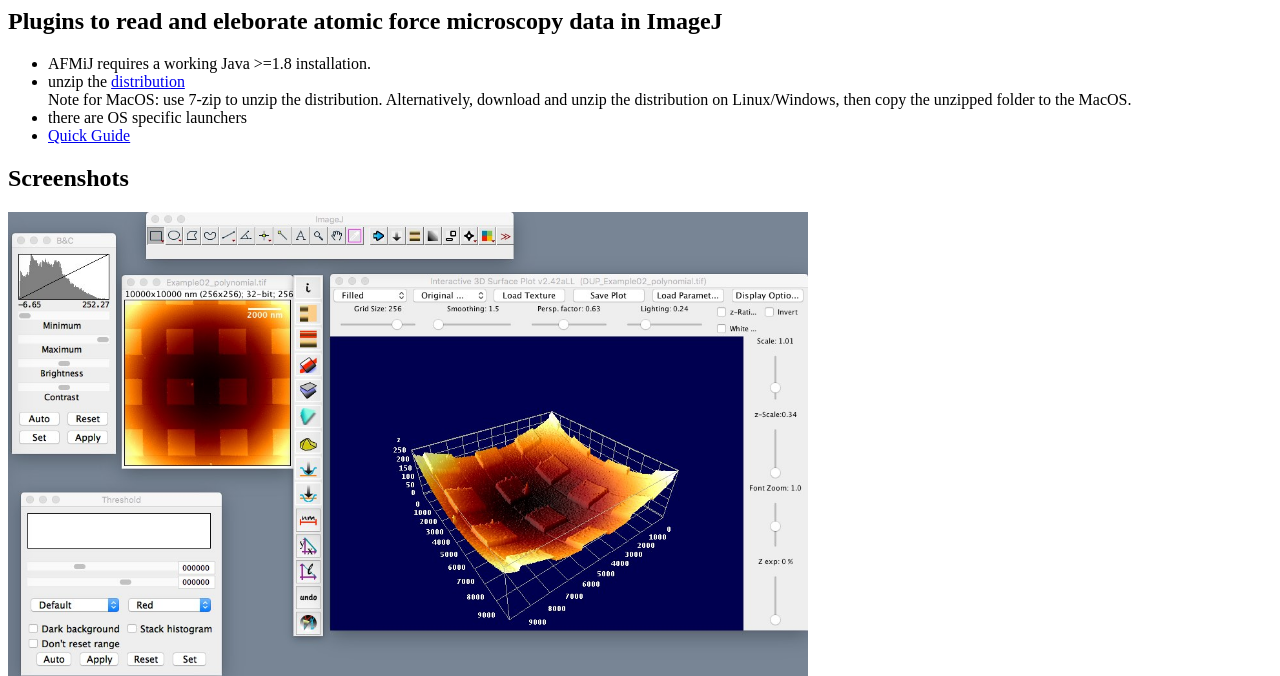
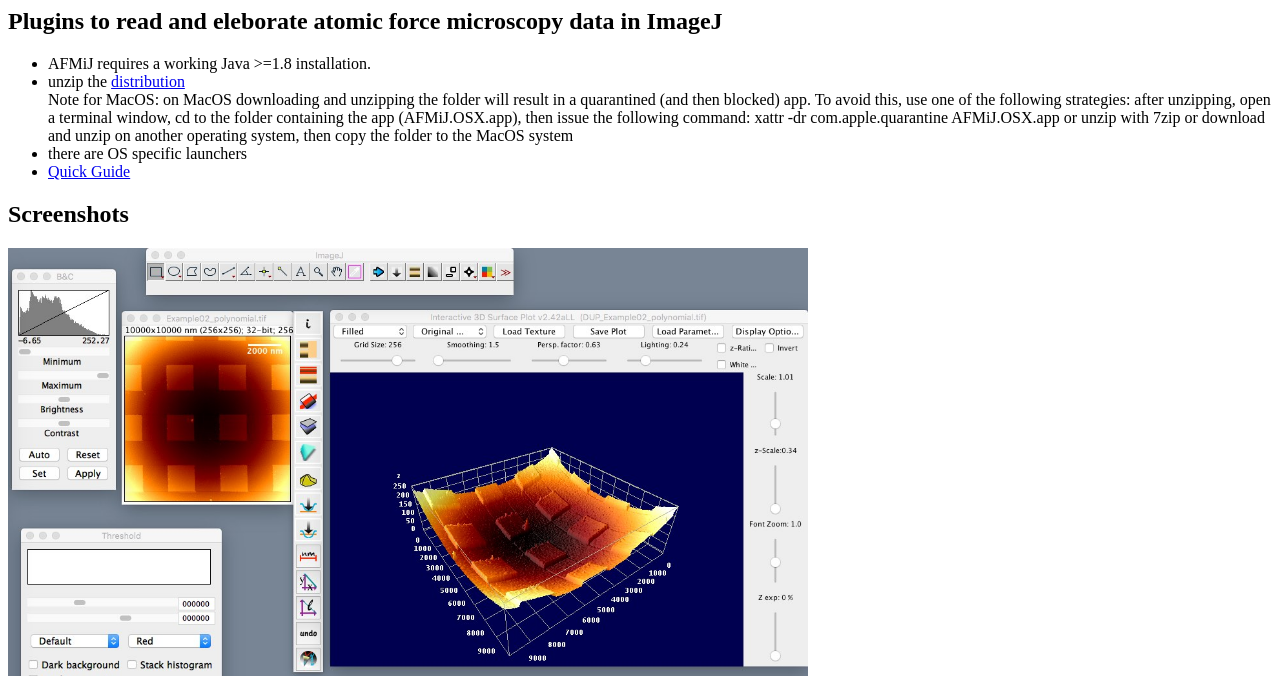
Before and after one commit to AFMiJ/AFMiJ, a plain HTML site: page docs/index.html in a window 1280 px wide. Shown: the top 676 px of the page. Drawn offline with Linux system fonts and the light colour scheme.

Commit message:
Revise MacOS unzipping instructions in index.html
Updated MacOS instructions for unzipping the distribution.

```diff
--- a/docs/index.html
+++ b/docs/index.html
@@ -8,8 +8,13 @@
 	<ul>
 		<li>AFMiJ requires a working Java >=1.8 installation.</li>
 		<li>unzip the <a href="https://github.com/AFMiJ/AFMiJ">distribution</a></li>
-		Note for MacOS: use 7-zip to unzip the distribution. Alternatively, download and unzip the distribution
-		on Linux/Windows, then copy the unzipped folder to the MacOS.
+		Note for MacOS:
+		on MacOS downloading and unzipping the folder will result in a quarantined (and then blocked) app. To avoid this, use one of the following strategies:
+    after unzipping, open a terminal window, cd to the folder containing the app (AFMiJ.OSX.app), then issue the following command:
+    xattr -dr com.apple.quarantine AFMiJ.OSX.app
+    or unzip with 7zip
+    or download and unzip on another operating system, then copy the folder to the MacOS system
+
 		<li>there are OS specific launchers</li>
 		<li><a href="AFMiJ_QuickStart.pdf">Quick Guide</a></li>
 	</ul>
```
